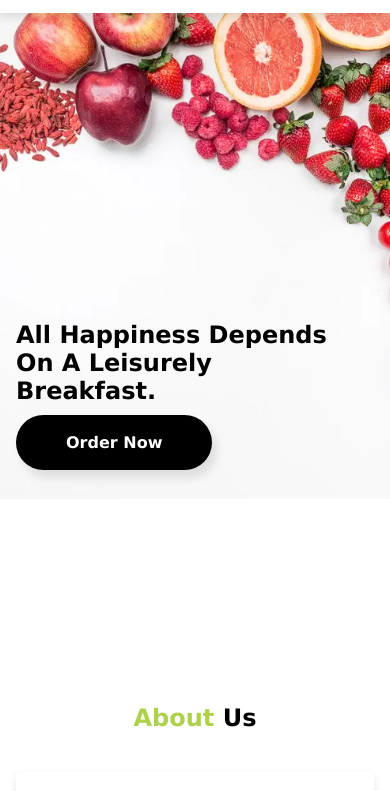
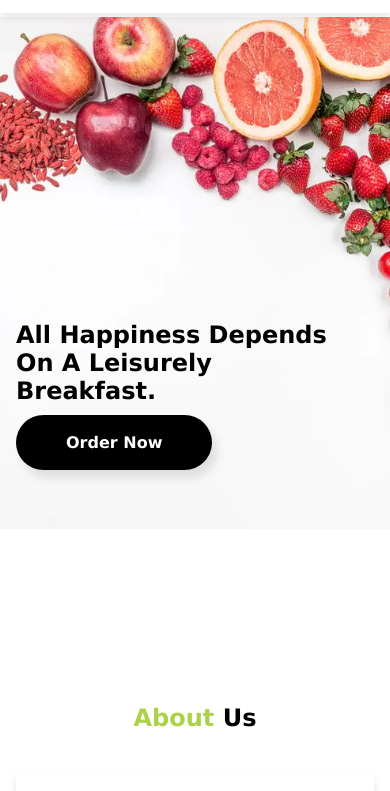
Before and after one commit to amansingh4545/food.github.io, a plain HTML site: page index.html in a window 390 px wide. Shown: the part 53-844 px from the top of the page. Drawn offline with Linux system fonts and the light colour scheme; grey boxes are pictures that could not be loaded.

Commit message:
Update home.css

```diff
--- a/home.css
+++ b/home.css
@@ -114,7 +114,7 @@ header .fa-bars{
 @media only screen and (max-width: 600px){
     .home{
         background-size: 200%;
-        background-position: -180px 40px ;
+        background-position: -180px 70px ;
         min-height: 85vh;
     }
     .home .content{
```
